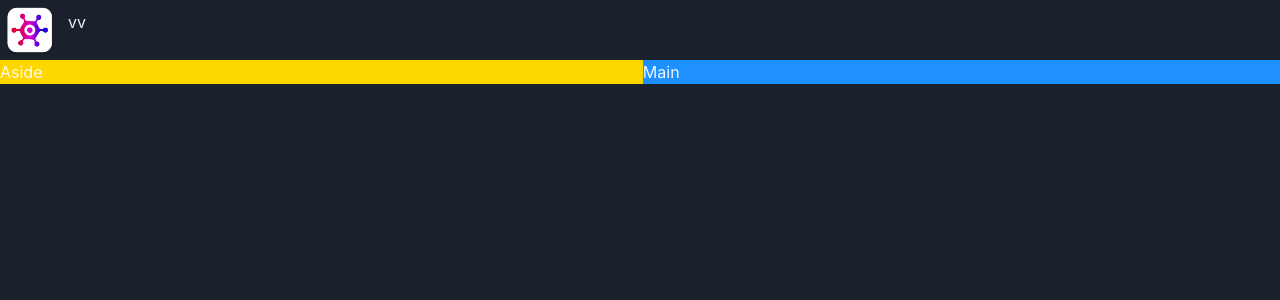
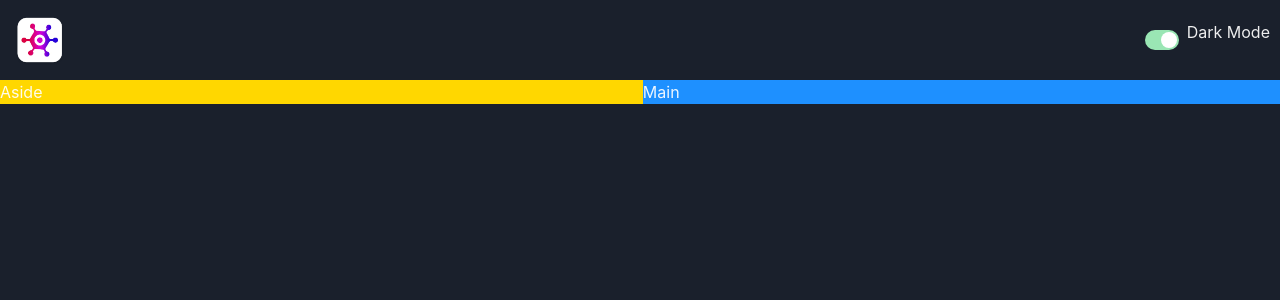
Before and after one commit to ylhjxgogogo/Game-Hub-Yl, a React (Vite) app: page / in a window 1280 px wide. Shown: the top 300 px of the page. Built offline with nearby package versions, Linux system fonts and the light colour scheme.

Commit message:
Build the color mode switch

```diff
--- /dev/null
+++ b/src/App.css
@@ -0,0 +1,3 @@
+p {
+    margin: 0;
+}
--- a/src/App.tsx
+++ b/src/App.tsx
@@ -1,6 +1,7 @@
 import React from "react";
 import { Grid, GridItem, Show } from "@chakra-ui/react";
 import NavBar from "./components/NavBar";
+import "./App.css";
 const App = () => {
   return (
     <Grid
--- /dev/null
+++ b/src/components/ColorModeSwitch.tsx
@@ -0,0 +1,17 @@
+import { HStack, Switch, Text, useColorMode } from "@chakra-ui/react";
+
+const ColorModeSwitch = () => {
+  const { toggleColorMode, colorMode } = useColorMode();
+  return (
+    <HStack>
+      <Switch
+        colorScheme="green"
+        isChecked={colorMode === "dark"}
+        onChange={toggleColorMode}
+      />
+      <Text>Dark Mode</Text>
+    </HStack>
+  );
+};
+
+export default ColorModeSwitch;
--- a/src/components/NavBar.tsx
+++ b/src/components/NavBar.tsx
@@ -1,11 +1,11 @@
-import React from "react";
-import { HStack, Image, Text } from "@chakra-ui/react";
+import { HStack, Image } from "@chakra-ui/react";
+import ColorModeSwitch from "./ColorModeSwitch";
 import logo from "../assets/logo.webp";
 const NavBar = () => {
   return (
-    <HStack>
+    <HStack justifyContent="space-between" padding="10px">
       <Image src={logo} boxSize="60px" />
-      <Text>vv</Text>
+      <ColorModeSwitch />
     </HStack>
   );
 };
```
